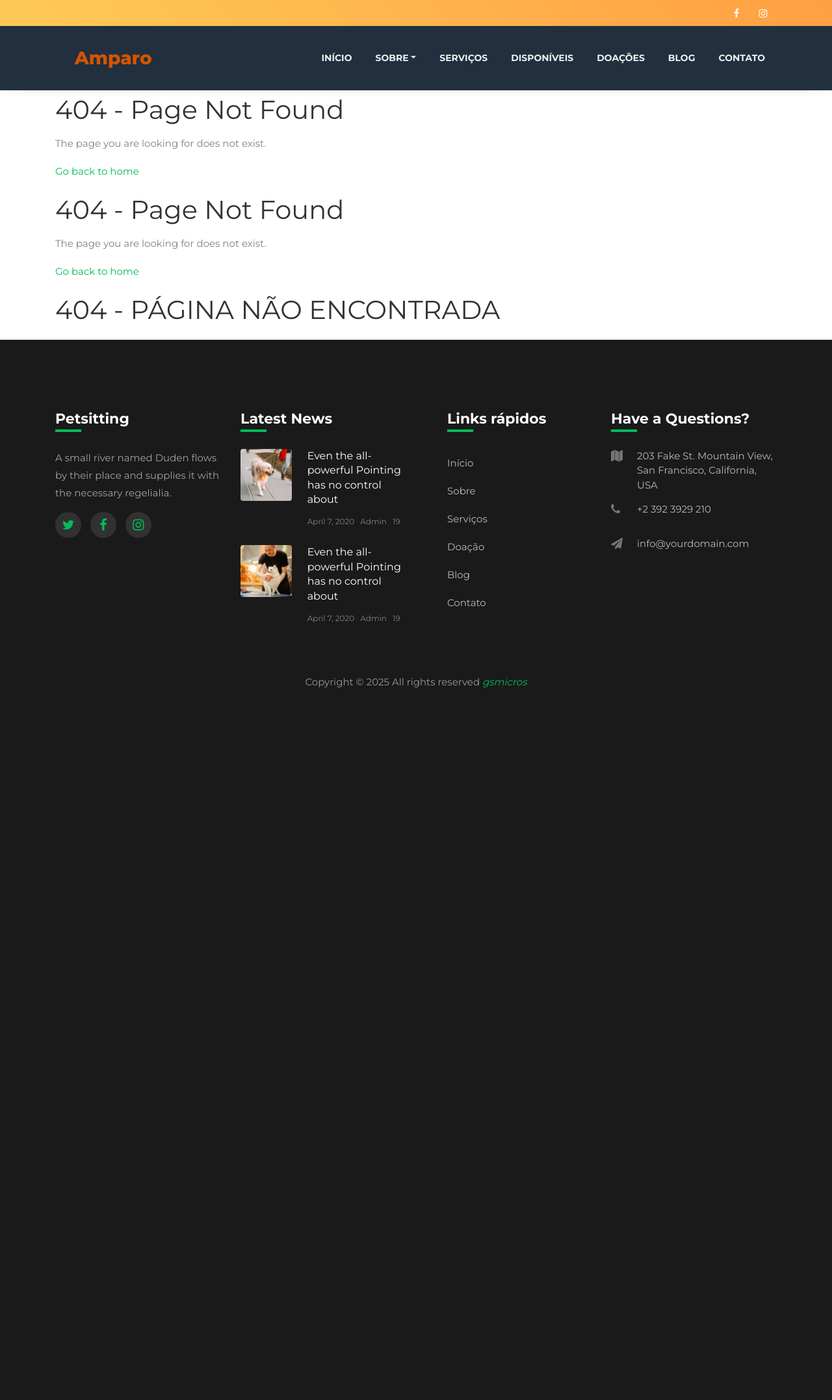
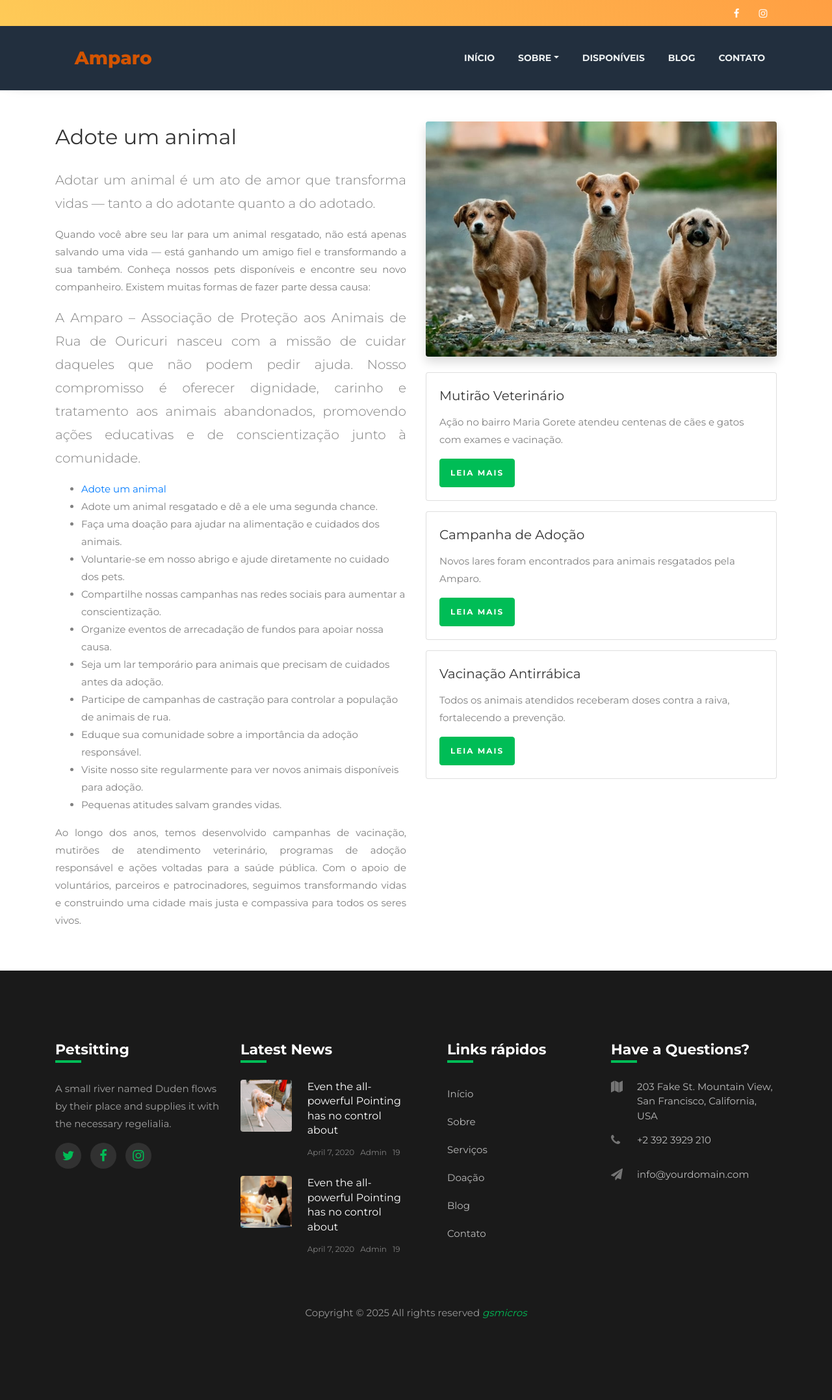
Before and after one commit to genildol/amparo, a PHP site: page /index.php?page=adopt in a window 1280 px wide. Shown: the whole page at 65% size. Before the commit the page ends 1058 px from the top, so only its background shows below. Run offline with PHP 8.4, Linux system fonts and the light colour scheme; some libraries are stand-ins or nearby versions; some web fonts are replaced.

Commit message:
uploads files

```diff
--- /dev/null
+++ b/pages/adopt.php
@@ -0,0 +1,76 @@
+<div class="container my-5">
+    <div class="row">
+
+        <!-- Coluna do texto -->
+        <div class="col-md-6">
+            <h2 class="mb-4">Adote um animal</h2>
+            <p class="lead text-justify">
+                Adotar um animal é um ato de amor que transforma vidas — tanto a do adotante quanto a do adotado.
+            </p>
+            <p class="text-justify">
+                Quando você abre seu lar para um animal resgatado, não está apenas salvando uma vida — está ganhando um amigo fiel e transformando a sua também. Conheça nossos pets disponíveis e encontre seu novo companheiro.
+                Existem muitas formas de fazer parte dessa causa:
+            </p>
+            <p class="lead text-justify">
+                A Amparo – Associação de Proteção aos Animais de Rua de Ouricuri nasceu com a missão de cuidar
+                daqueles que não podem pedir ajuda. Nosso compromisso é oferecer dignidade, carinho e tratamento
+                aos animais abandonados, promovendo ações educativas e de conscientização junto à comunidade.
+            </p>
+            <p class="text-justify">
+                <ul>
+                  <li><a href="index.php?page=adopt" class="text-primary">Adote um animal</a></li>
+                  <li>Adote um animal resgatado e dê a ele uma segunda chance.</li>
+                  <li>Faça uma doação para ajudar na alimentação e cuidados dos animais.</li>
+                  <li>Voluntarie-se em nosso abrigo e ajude diretamente no cuidado dos pets.</li>
+                  <li>Compartilhe nossas campanhas nas redes sociais para aumentar a conscientização.</li>
+                  <li>Organize eventos de arrecadação de fundos para apoiar nossa causa.</li>
+                  <li>Seja um lar temporário para animais que precisam de cuidados antes da adoção.</li>
+                  <li>Participe de campanhas de castração para controlar a população de animais de rua.</li>
+                  <li>Eduque sua comunidade sobre a importância da adoção responsável.</li>
+                  <li>Visite nosso site regularmente para ver novos animais disponíveis para adoção.</li>
+                  <li>Pequenas atitudes salvam grandes vidas.</li>
+                </ul>
+            </p>
+             <p class="text-justify">
+                Ao longo dos anos, temos desenvolvido campanhas de vacinação, mutirões de atendimento veterinário,
+                programas de adoção responsável e ações voltadas para a saúde pública. Com o apoio de voluntários,
+                parceiros e patrocinadores, seguimos transformando vidas e construindo uma cidade mais justa e
+                compassiva para todos os seres vivos.
+            </p>
+          </div>
+
+        <!-- Coluna da imagem + cards -->
+        <div class="col-md-6">
+
+            <!-- Imagem principal -->
+            <img src="./public/images/naoabandone.jpg" alt="Amparo cuidando dos animais" class="img-fluid rounded shadow mb-4">
+
+            <!-- Cards de notícias -->
+            <div class="card mb-3">
+                <div class="card-body">
+                    <h5 class="card-title">Mutirão Veterinário</h5>
+                    <p class="card-text">Ação no bairro Maria Gorete atendeu centenas de cães e gatos com exames e vacinação.</p>
+                    <a href="#" class="btn btn-primary btn-sm">Leia mais</a>
+                </div>
+            </div>
+
+            <div class="card mb-3">
+                <div class="card-body">
+                    <h5 class="card-title">Campanha de Adoção</h5>
+                    <p class="card-text">Novos lares foram encontrados para animais resgatados pela Amparo.</p>
+                    <a href="#" class="btn btn-primary btn-sm">Leia mais</a>
+                </div>
+            </div>
+
+            <div class="card">
+                <div class="card-body">
+                    <h5 class="card-title">Vacinação Antirrábica</h5>
+                    <p class="card-text">Todos os animais atendidos receberam doses contra a raiva, fortalecendo a prevenção.</p>
+                    <a href="#" class="btn btn-primary btn-sm">Leia mais</a>
+                </div>
+            </div>
+
+        </div>
+
+    </div>
+</div>
--- a/templates/navbar.php
+++ b/templates/navbar.php
@@ -60,29 +60,20 @@
 						<a href="index.php?page=home" class="nav-link">INÍCIO</a>
 					</li>
 						<div class="nav-item dropdown">
-              <a href="index.php?page=about" class="nav-link dropdown-toggle" id="igrejaDropdown" data-bs-toggle="dropdown">Sobre</a>
+              <a href="index.php?page=about" class="nav-link dropdown-toggle" id="igrejaDropdown" data-bs-toggle="dropdown">SOBRE</a>
 								<div class="dropdown-menu bg-light rounded-0 rounded-bottom m-0">
 										<a href="index.php?page=transparency" class="dropdown-item">TRANSPARÊNCIA</a>
-										<a href="index.php?page=" class="dropdown-item">DOAÇÕES</a>
-										<a href="index.php?page=" class="dropdown-item">ADOTE</a>
 										<a href="index.php?page=donation" class="dropdown-item">DOAÇÕES</a>
+										<a href="index.php?page=adopt" class="dropdown-item">ADOTE</a>
+										<a href="index.php?page=services" class="dropdown-item">SERVIÇOS</a>
 								</div>
 					</div>
-					<li class="nav-item <?php echo ($currentPage == 'services') ? 'active' : ''; ?>">
-						<a href="index.php?page=services" class="nav-link">SERVIÇOS</a>
-					</li>
 					<li class="nav-item <?php echo ($currentPage == 'gallery') ? 'active' : ''; ?>">
 						<a href="index.php?page=gallery" class="nav-link">DISPONÍVEIS</a>
-					</li>
-					<li class="nav-item <?php echo ($currentPage == 'donation') ? 'active' : ''; ?>">
-						<a href="index.php?page=donation" class="nav-link">DOAÇÕES</a>
 					</li>
 					<li class="nav-item <?php echo ($currentPage == 'blog') ? 'active' : ''; ?>">
 						<a href="index.php?page=blog" class="nav-link">BLOG</a>
 					</li>
-					<!-- <li class="nav-item <?php echo ($currentPage == 'about') ? 'active' : ''; ?>">
-						<a href="index.php?page=about" class="nav-link">SOBRE</a>
-					</li> -->
 					<li class="nav-item <?php echo ($currentPage == 'contact') ? 'active' : ''; ?>">
 						<a href="index.php?page=contact" class="nav-link">CONTATO</a>
 					</li>
```
